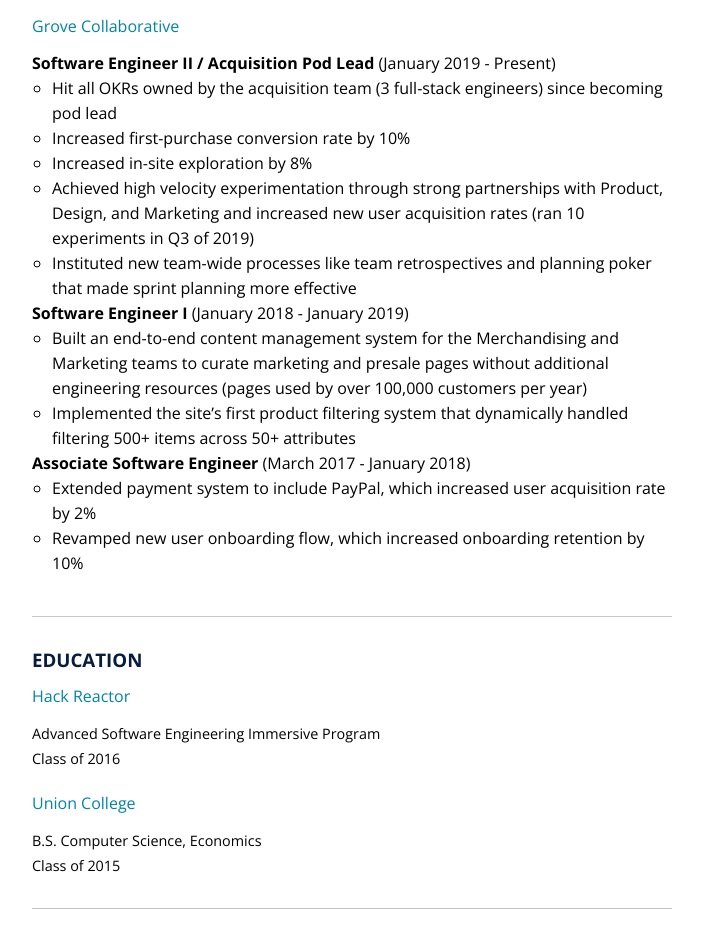
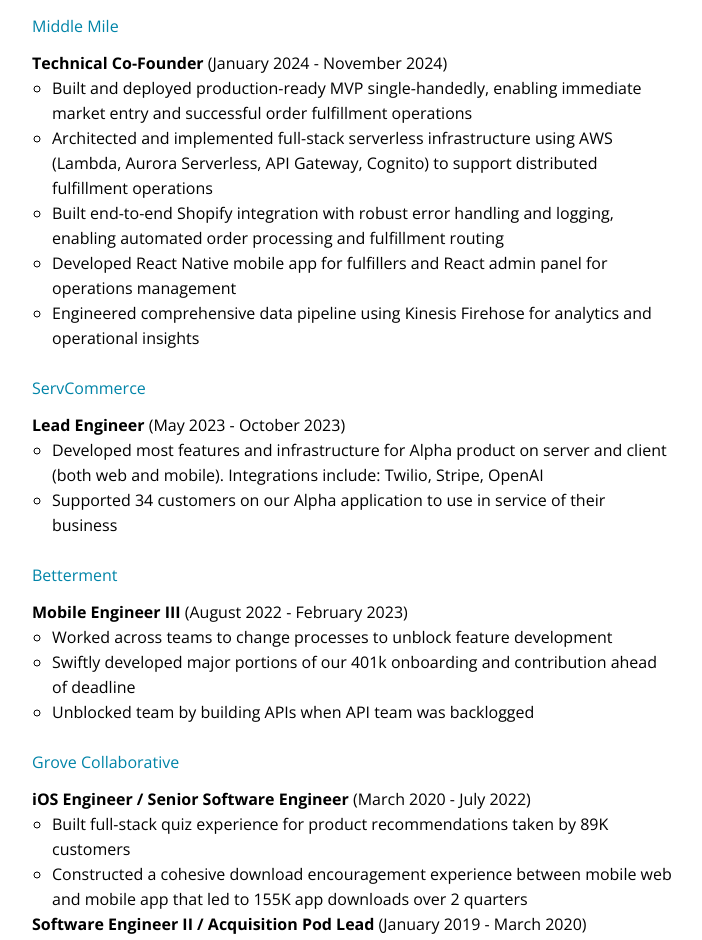
Before and after one commit to ccarey221/conorsportfolio, a React app: page / in a window 1280 px wide. Shown: the part 644-1584 px from the top of the page, without its empty margins (288-990 px from the left). Built offline with nearby package versions, Linux system fonts and the light colour scheme.

Commit message:
update work

```diff
--- a/src/Components/Body/About.jsx
+++ b/src/Components/Body/About.jsx
@@ -10,7 +10,7 @@
     return (
       <div className='about'>
         <div className='aboutContainer'>
-          <p className='initialLine'>Hi! I'm a Full-stack developer based in San Francisco, CA.</p>
+          <p className='initialLine'>Hi! I'm a Full-stack developer based in New York, NY.</p>
           <p>Interested in working together? <a href='mailto:cbowlercarey@gmail.com'>Email Me!</a></p>
           <div className='iconRow'>
             <a href='mailto:cbowlercarey@gmail.com'><img src={emailIcon} role='presentation' /></a>
--- a/src/Components/Body/Contact.jsx
+++ b/src/Components/Body/Contact.jsx
@@ -13,7 +13,7 @@
       <div className='contact'>
         <div className='contactContainer'>
           <h2>CONTACT</h2>
-          <p className='initialLine'>Currently available for full-time positions in San Francisco or remote work.</p>
+          <p className='initialLine'>Currently available for full-time positions in New York or remote work.</p>
            <p>Send a message to <a href='mailto:cbowlercarey@gmail.com'>cbowlercarey@gmail.com</a></p>
            <div className='me'>
              <img className='myPic' src={selfie} role='presentation' />
--- a/src/Components/Body/Education.jsx
+++ b/src/Components/Body/Education.jsx
@@ -11,8 +11,43 @@
             <h2>RESUME</h2>
             <div className='appSection eduApp experience'>
               <h3>EXPERIENCE</h3>
+              <h4>Middle Mile</h4>
+              <strong>Technical Co-Founder</strong> <span>(January 2024 - November 2024)</span>
+              <ul>
+                <li>Built and deployed production-ready MVP single-handedly, enabling immediate market entry and successful order fulfillment operations</li>
+                <li>Architected and implemented full-stack serverless infrastructure using AWS (Lambda, Aurora Serverless, API Gateway, Cognito) to support distributed fulfillment operations</li>
+                <li>Built end-to-end Shopify integration with robust error handling and logging, enabling automated order processing and fulfillment routing</li>
+                <li>Developed React Native mobile app for fulfillers and React admin panel for operations management</li>
+                <li>Engineered comprehensive data pipeline using Kinesis Firehose for analytics and operational insights</li>
+              </ul>
+              <hr />
+              <br />
+              <h4>ServCommerce</h4>
+              <strong>Lead Engineer</strong> <span>(May 2023 - October 2023)</span>
+              <ul>
+                <li>Developed most features and infrastructure for Alpha product on server and client (both web and mobile). Integrations include: Twilio, Stripe, OpenAI</li>
+                <li>Supported 34 customers on our Alpha application to use in service of their business</li>
+              </ul>
+              <hr />
+              <br />
+
+              <h4>Betterment</h4>
+              <strong>Mobile Engineer III</strong> <span>(August 2022 - February 2023)</span>
+              <ul>
+                <li>Worked across teams to change processes to unblock feature development</li>
+                <li>Swiftly developed major portions of our 401k onboarding and contribution ahead of deadline</li>
+                <li>Unblocked team by building APIs when API team was backlogged</li>
+              </ul>
+              <hr />
+              <br />
+
               <h4>Grove Collaborative</h4>
-              <strong>Software Engineer II / Acquisition Pod Lead</strong> <span>(January 2019 - Present)</span>
+              <strong>iOS Engineer / Senior Software Engineer</strong> <span>(March 2020 - July 2022)</span>
+              <ul>
+                <li>Built full-stack quiz experience for product recommendations taken by 89K customers</li>
+                <li>Constructed a cohesive download encouragement experience between mobile web and mobile app that led to 155K app downloads over 2 quarters</li>
+              </ul>
+              <strong>Software Engineer II / Acquisition Pod Lead</strong> <span>(January 2019 - March 2020)</span>
               <ul>
                 <li>Hit all OKRs  owned by the acquisition team (3 full-stack engineers) since becoming pod lead</li>
                 <li>Increased first-purchase conversion rate by 10%</li>
--- a/src/Components/Body/Work.jsx
+++ b/src/Components/Body/Work.jsx
@@ -8,6 +8,41 @@
       <div className='work'>
         <div className='workContainer'>
           <h2>WORK</h2>
+          <div className='appSection'>
+            <a target='_blank' href='https://www.getmiddlemile.com/'><h3>Middle Mile</h3></a>
+            <h4>Technical Cofounder</h4>
+            <p>Distributed fulfillment platform</p>
+            <Bubble className='largeWorkBubble' text='REACT NATIVE' />
+            <Bubble className='workBubble' text='REACT' />
+            <Bubble className='workBubble' text='NodeJS' />
+            <Bubble className='workBubble' text='AWS' />
+            <Bubble className='workBubble' text='CSS' />
+            <Bubble className='workBubble' text='HTML' />
+            <Bubble className='workBubble' text='LIQUID' />
+            <Bubble className='largeWorkBubble' text='SERVERLESS' />
+            <Bubble className='largeWorkBubble' text='INTEGRATIONS' />
+          </div>
+          <div className='appSection'>
+            <a target='_blank' href='https://www.goserv.com/'><h3>ServCommerce</h3></a>
+            <h4>Lead Engineer</h4>
+            <p>All-in-one platform for home service professionals</p>
+            <Bubble className='largeWorkBubble' text='REACT NATIVE' />
+            <Bubble className='workBubble' text='SWIFT' />
+            <Bubble className='workBubble' text='NodeJS' />
+            <Bubble className='workBubble' text='NextJS' />
+            <Bubble className='workBubble' text='CSS' />
+            <Bubble className='workBubble' text='HTML' />
+            <Bubble className='largeWorkBubble' text='SERVERLESS' />
+          </div>
+          <div className='appSection'>
+            <a target='_blank' href='https://www.betterment.com/'><h3>Betterment</h3></a>
+            <h4>Flutter Mobile Engineer</h4>
+            <p>Investing platform for hands-off, long-term investing</p>
+            <Bubble className='workBubble' text='SWIFT' />
+            <Bubble className='largeWorkBubble' text='FLUTTER' />
+            <Bubble className='workBubble' text='RUBY' />
+            <Bubble className='workBubble' text='RAILS' />
+          </div>
           <div className='appSection'>
             <a target='_blank' href='https://www.grove.co/'><h3>Grove Collaborative</h3></a>
             <h4>Full-stack Software Engineer</h4>
```
Also changed, not shown: 1 other file (tests, documents, lock files or other folders).
